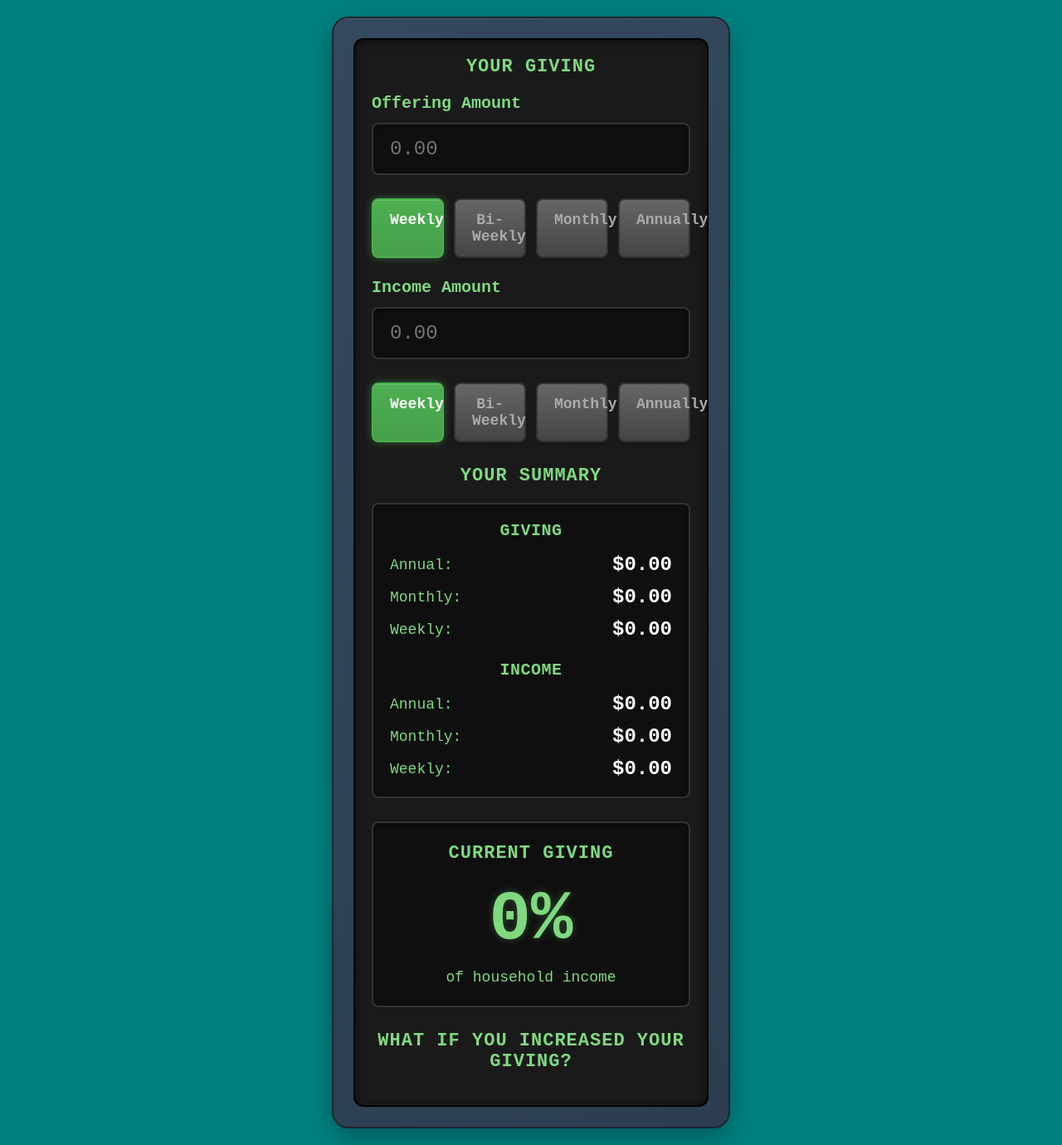
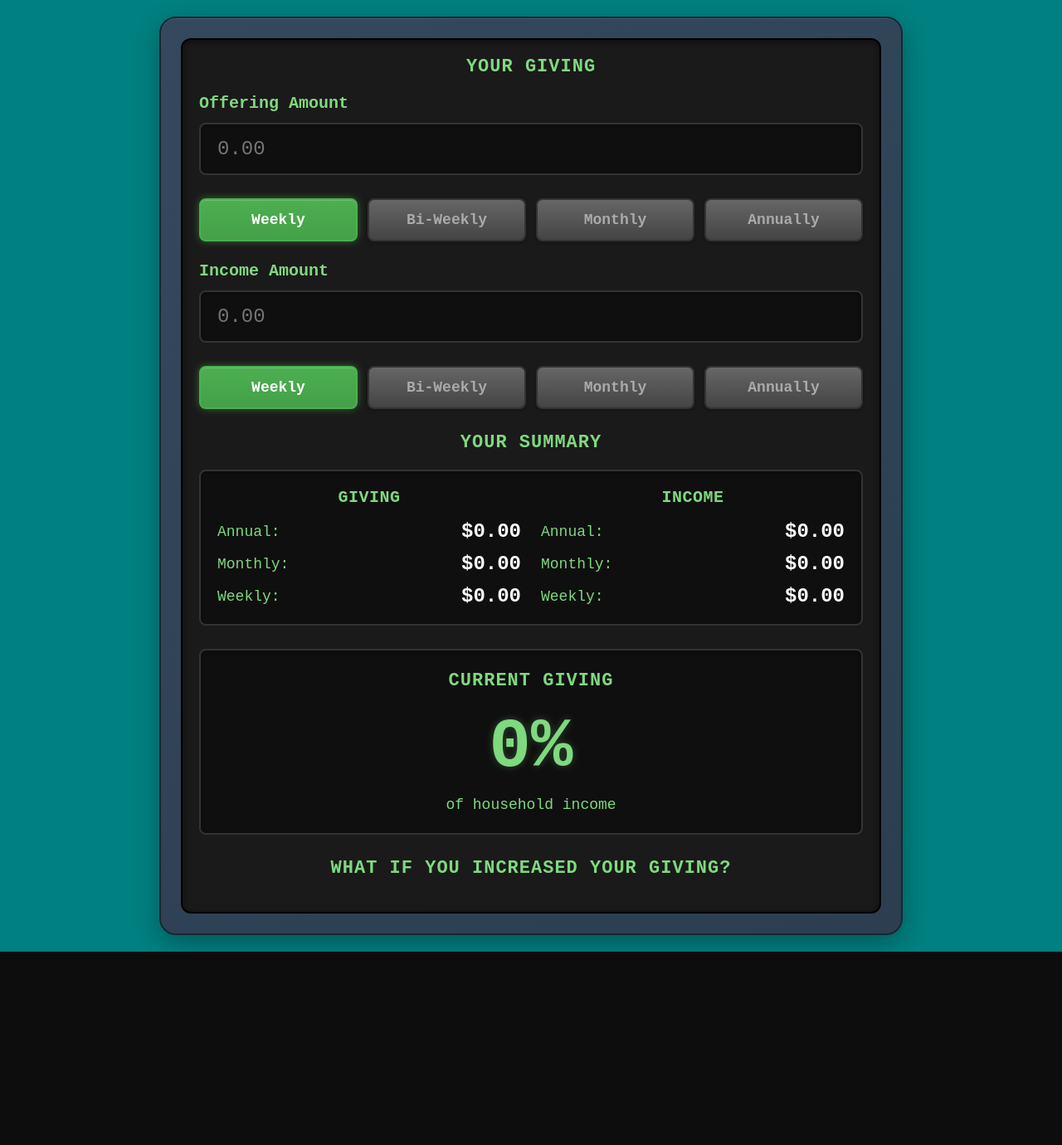
Before and after one commit to eharnischStEdword/tithe-calculator, a Flask app: page / in a window 1280 px wide. Shown: the whole page at 83% size. After the commit the page ends 1147 px from the top, so only its background shows below. Run offline with Flask 3, Linux system fonts and the light colour scheme.

Commit message:
Make calculator much wider on desktop (70vw)
- Change desktop max-width from 480px to 70vw for better desktop experience
- Maintain 480px max-width on mobile devices via media query
- Keep all other styling unchanged
- Preserve mobile layout exactly as-is

```diff
--- a/static/style.css
+++ b/static/style.css
@@ -17,7 +17,7 @@ body {
 }
 
 .calculator {
-    max-width: 480px;
+    max-width: 70vw;
     width: 100%;
     background: linear-gradient(145deg, #34495e, #2c3e50);
     border-radius: 20px;
@@ -292,6 +292,7 @@ input[type="number"]:focus {
     }
 
     .calculator {
+        max-width: 480px;
         padding: 20px;
         margin: 10px;
     }
```
